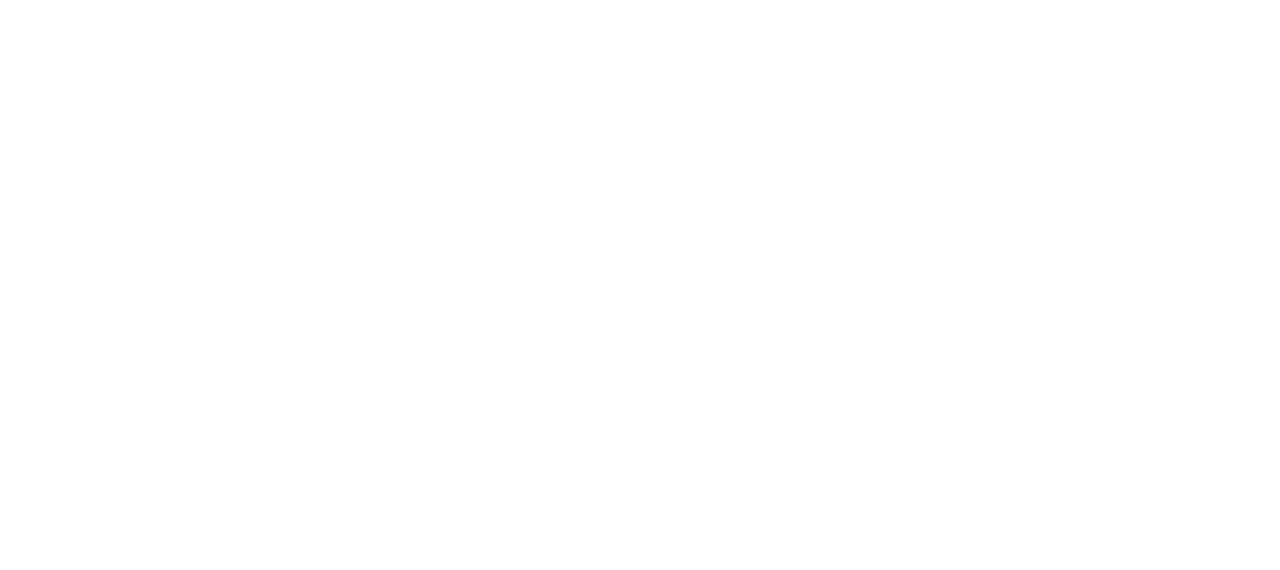
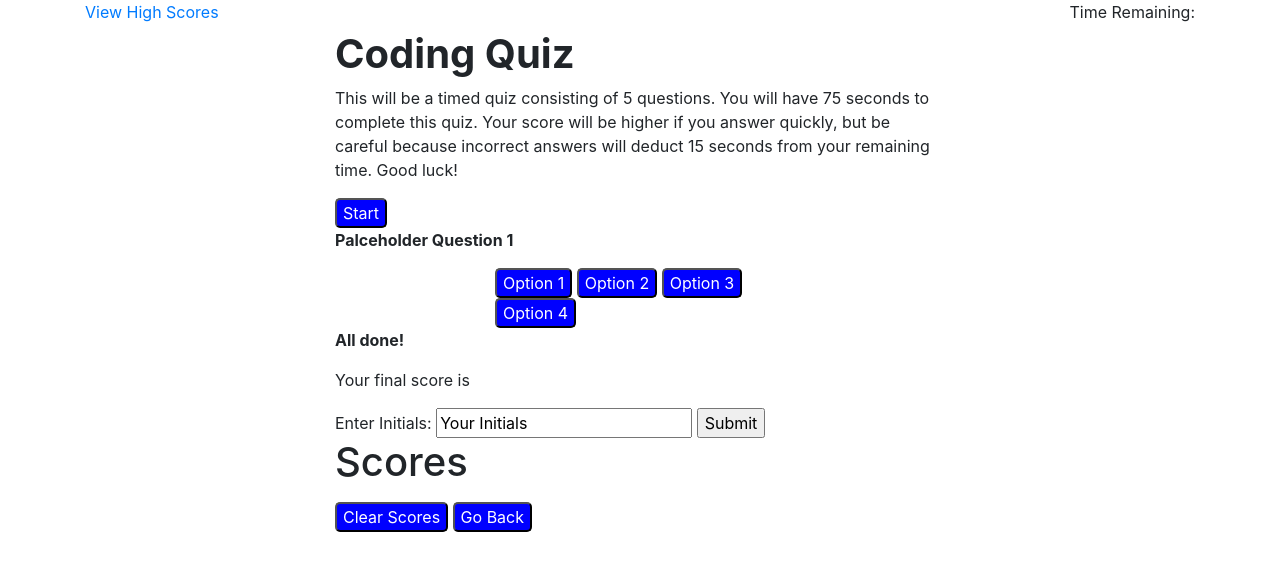
Before and after one commit to stevekindt/Code-Quiz, a plain HTML site: page index.html in a window 1280 px wide. Drawn offline with nearby package versions, Linux system fonts and the light colour scheme.

Commit message:
initial html and css

```diff
--- a/index.html
+++ b/index.html
@@ -1,12 +1,73 @@
 <!DOCTYPE html>
 <html lang="en">
+
 <head>
     <meta charset="UTF-8">
     <meta name="viewport" content="width=device-width, initial-scale=1.0">
     <meta http-equiv="X-UA-Compatible" content="ie=edge">
-    <title>Document</title>
+    <title>Code Quiz</title>
+    <link rel="stylesheet" href="https://stackpath.bootstrapcdn.com/bootstrap/4.4.1/css/bootstrap.min.css">
+    <link rel="stylesheet" href="style.css">
 </head>
+
 <body>
+    <!-- Header containing high scores link and timer. Visible on every page view -->
+    <header class="container" id="header">
 
+        <a id="scores-link" href="#">
+
+            View High Scores
+
+        </a>
+        <div id="timer">
+
+            <p>Time Remaining: <span id="counter"></span></p>
+
+        </div>
+
+    </header>
+    <!-- Main section containing intro screen, questions, score submission, and high scores screen -->
+    <div class="main" id="main-content">
+        <!-- Intro screen -->
+        <div class="col-lg-6 col-sm-12 mx-auto">
+            <h1><strong>Coding Quiz</strong></h1>
+            <p>This will be a timed quiz consisting of 5 questions. You will have 75 seconds to complete this quiz. Your
+                score will be higher if you answer quickly, but be careful because incorrect answers will deduct 15
+                seconds from your remaining time. Good luck!</p>
+            <button type="button" id="start-btn">Start</button>
+        </div>
+        <!-- Questions -->
+        <div class="col-lg-6 col-sm-12 mx-auto">
+            <p id="question"><strong>Palceholder Question 1</strong></p>
+        </div>
+        <div class="col-lg-3 col-sm-6 mx-auto" id="answers">
+            <button type="button" id="option-0">Option 1</button>
+            <button type="button" id="option-1">Option 2</button>
+            <button type="button" id="option-2">Option 3</button>
+            <button type="button" id="option-3">Option 4</button>
+        </div>
+        <!-- Score submission screen -->
+        <div class="col-lg-6 col-sm-12 mx-auto">
+            <p><strong>All done!</strong></p>
+            <p>Your final score is </p>
+            <form action="#">
+                Enter Initials: <input type="text" name="Initials" value="Your Initials">
+                <input type="submit" id="submitScore" value="Submit">
+            </form>
+        </div>
+        <!-- High scores screen -->
+        <div class="col-lg-6 col-sm-12 mx-auto">
+            <h1>Scores</h1>
+            <ol id="scoresList"></ol>
+
+            <button type="button" id="clearScores">Clear Scores</button>
+            <button type="button" id="goBack">Go Back</button>
+        </div>
+    </div>
+    <script src="script.js"></script>
+    <script src="https://code.jquery.com/jquery-3.4.1.slim.min.js"
+        integrity="sha384-J6qa4849blE2+poT4WnyKhv5vZF5SrPo0iEjwBvKU7imGFAV0wwj1yYfoRSJoZ+n"
+        crossorigin="anonymous"></script>
 </body>
+
 </html>
--- a/style.css
+++ b/style.css
@@ -0,0 +1,38 @@
+header {
+    position: relative;
+}
+
+#scores-link {
+    float: left;
+}
+
+#timer {
+    float: right;
+}
+
+.main {
+    position: absolute;
+    margin-top: 30px;
+}
+
+button {
+    color: white;
+    background-color: blue;
+    border-radius: 5px;
+}
+
+button:hover {
+    opacity: 0.75;
+    cursor: pointer;
+}
+
+input#submit {
+    color: white;
+    background-color: blue;
+    border-radius: 5px;
+}
+
+input:hover {
+    opacity: 0.75;
+    cursor: pointer;
+}
```
